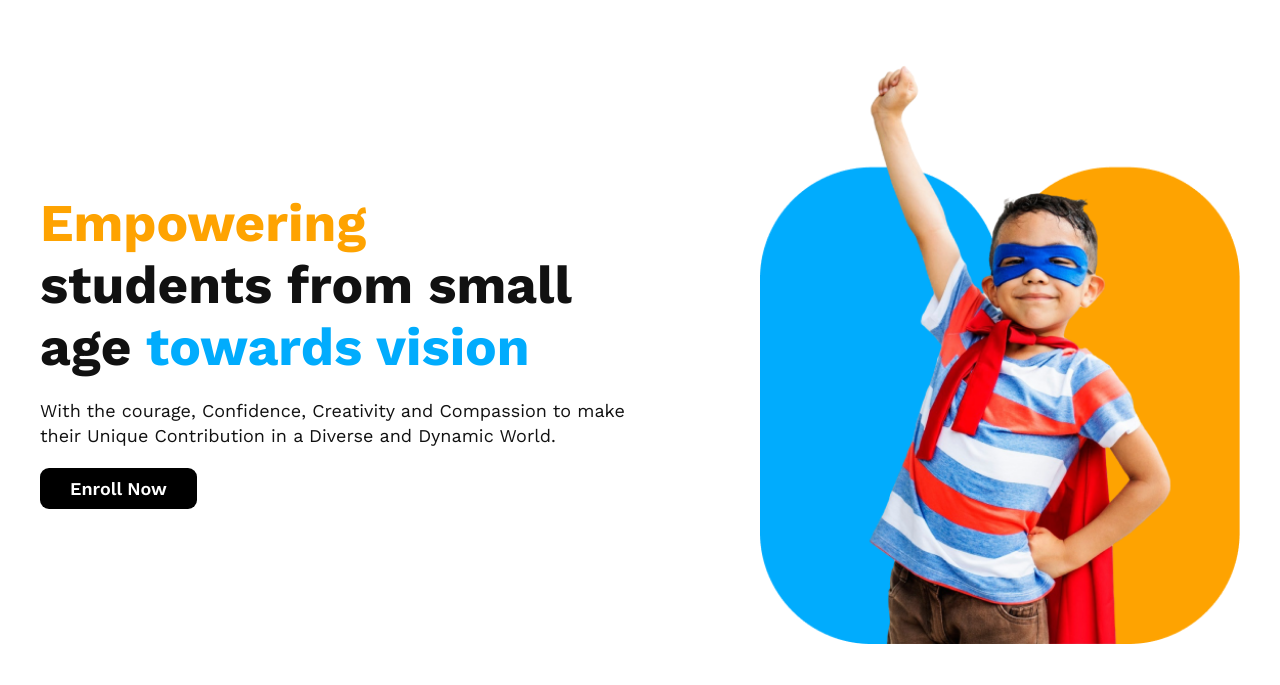
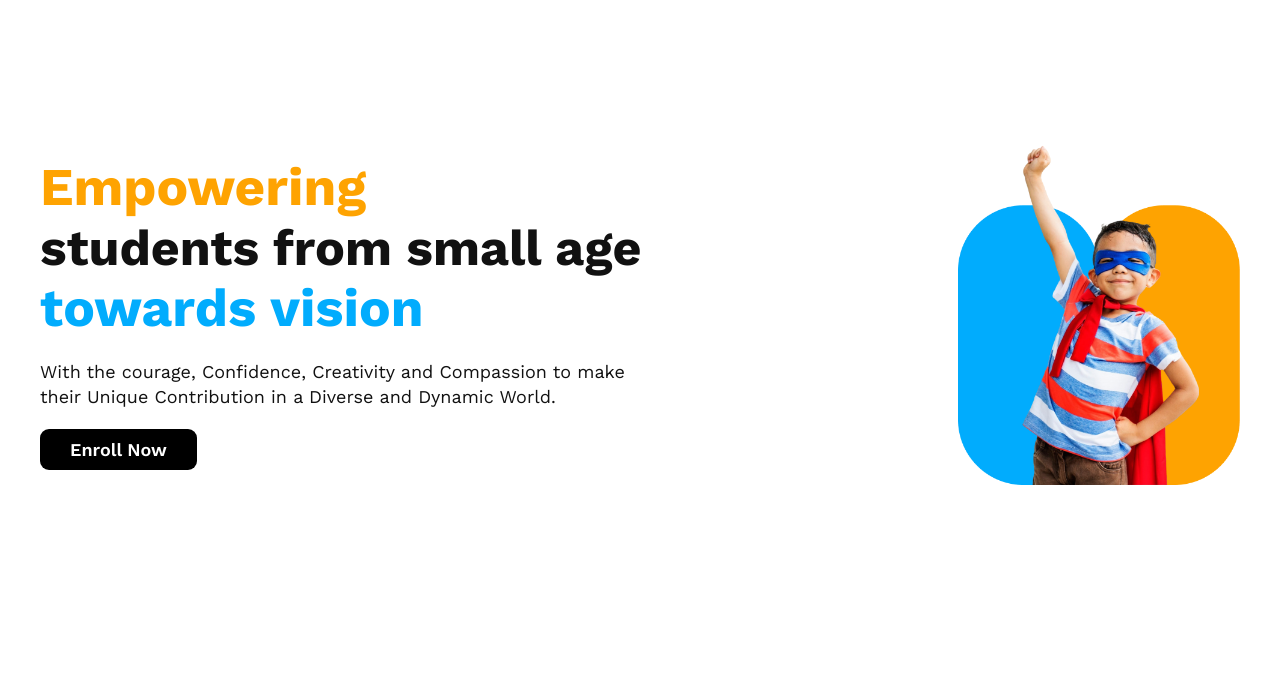
Before and after one commit to saifulislam66/PH-B11-Assignment-2, a plain HTML site: page index.html in a window 1280 px wide. Shown: the part 90-775 px from the top of the page. Drawn offline with nearby package versions, Linux system fonts and the light colour scheme.

Commit message:
remove header height

```diff
--- a/style.css
+++ b/style.css
@@ -14,7 +14,6 @@
   --titlecolor: #111111;
 }
 .header {
-  height: 100vh;
   margin-bottom: 50px;
 }
 .header nav {
@@ -85,6 +84,7 @@
   display: flex;
   align-items: center;
   justify-content: space-between;
+
 }
 
 .banner .banner-content {
@@ -125,7 +125,7 @@
   border-radius: 9px;
 }
 .banner img {
-  width: 60vh;
+  width: 46vh;
   object-fit: contain;
 }
 
@@ -461,11 +461,18 @@
 
 @media (min-width: 1201px) {
   .banner {
-    height: 90%;
+    padding: 150px 0;
+  }
+  .banner .banner-content h1 {
+    font-size: 50px;
+  }
+  .banner .banner-img {
+    width: 22vw;
+
   }
 }
 
-@media (max-width: 576px) {
+@media (max-width: 668px) {
   .wrapper {
     width: 100%;
     margin: 0 auto;
@@ -490,15 +497,13 @@
   /* banner  */
 
   .banner {
+
     padding: 0 10px;
     flex-direction: column;
     align-items: center;
     flex-direction: column-reverse;
     gap: 20px;
     justify-content: space-evenly;
-  }
-  .banner nav {
-    height: 80px;
   }
   .banner .banner-content {
     text-align: center;
@@ -516,7 +521,7 @@
     font-size: 16px;
   }
   .banner .banner-img {
-    width: 336px;
+    width: 310px;
     margin-top: 30px;
   }
   /* marquee  */
```
